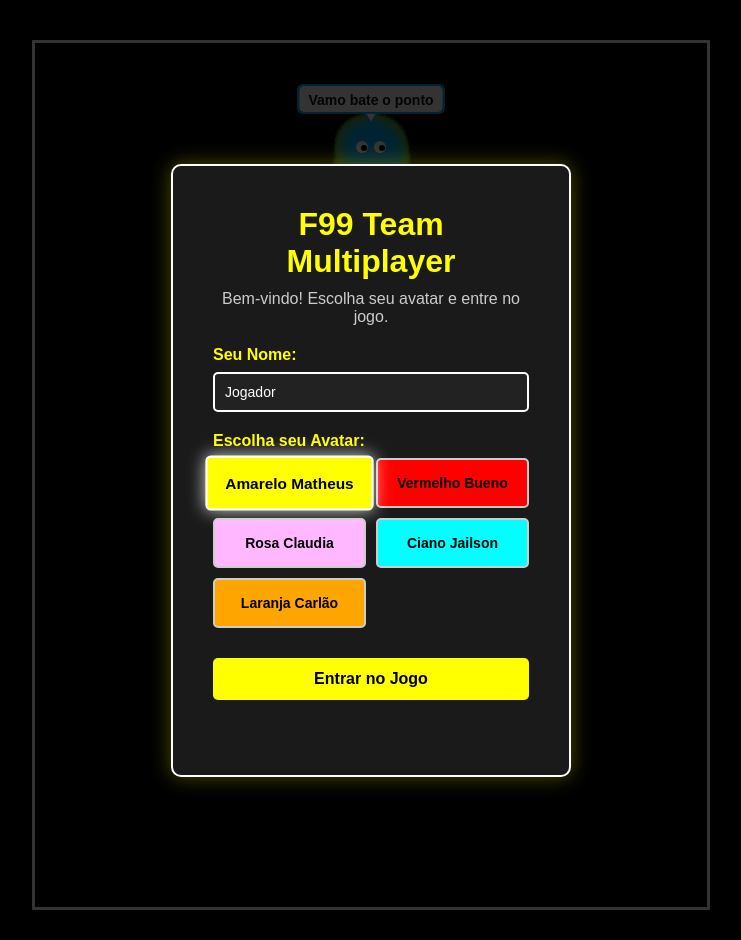
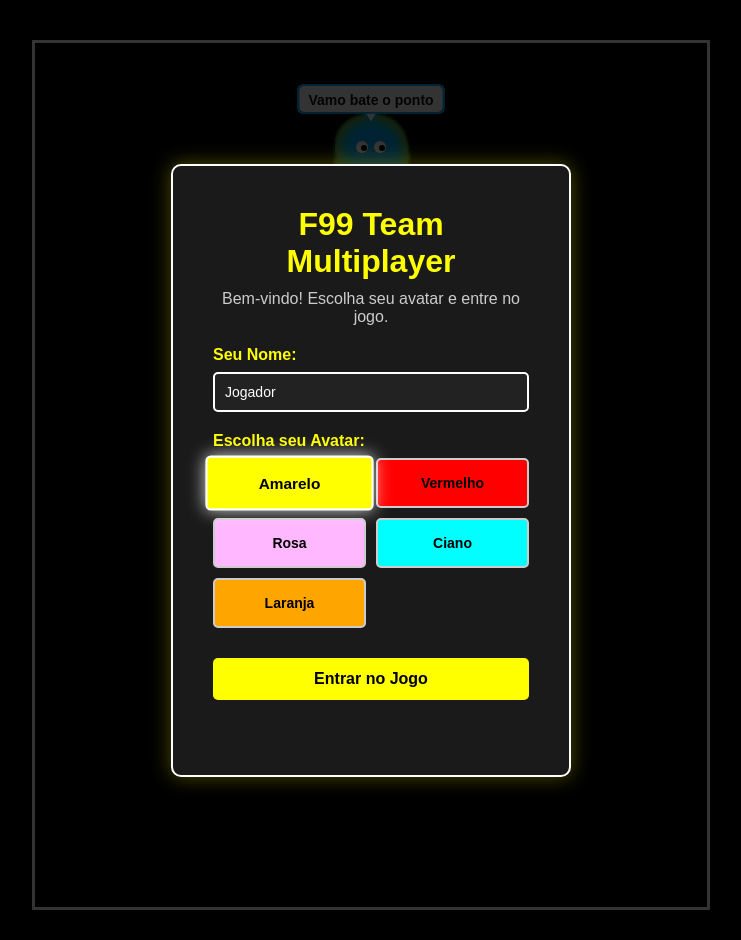
Before and after one commit to CarlosNobuaki/pacman_f99, a Flask app: page / in a window 1280 px wide. Shown: the whole page, without its empty margins (269-1010 px from the left). Run offline with Flask 3, Linux system fonts and the light colour scheme; data comes from the database, SQL or seed files in the repository; some libraries are stand-ins or nearby versions.

```diff
--- a/templates/index.html
+++ b/templates/index.html
@@ -27,11 +27,11 @@
             <div class="form-grupo">
                 <label>Escolha seu Avatar:</label>
                 <div class="avatares">
-                    <button class="avatar-btn" data-avatar="amarelo" style="background-color: #FFFF00; color: #000;">Amarelo Matheus</button>
-                    <button class="avatar-btn" data-avatar="vermelho" style="background-color: #FF0000;">Vermelho Bueno</button>
-                    <button class="avatar-btn" data-avatar="rosa" style="background-color: #FFB8FF;">Rosa Claudia</button>
-                    <button class="avatar-btn" data-avatar="ciano" style="background-color: #00FFFF;">Ciano Jailson</button>
-                    <button class="avatar-btn" data-avatar="laranja" style="background-color: #FFA500;">Laranja Carlão</button>
+                    <button class="avatar-btn" data-avatar="amarelo" style="background-color: #FFFF00; color: #000;">Amarelo</button>
+                    <button class="avatar-btn" data-avatar="vermelho" style="background-color: #FF0000;">Vermelho</button>
+                    <button class="avatar-btn" data-avatar="rosa" style="background-color: #FFB8FF;">Rosa</button>
+                    <button class="avatar-btn" data-avatar="ciano" style="background-color: #00FFFF;">Ciano</button>
+                    <button class="avatar-btn" data-avatar="laranja" style="background-color: #FFA500;">Laranja</button>
                 </div>
             </div>
 
```
